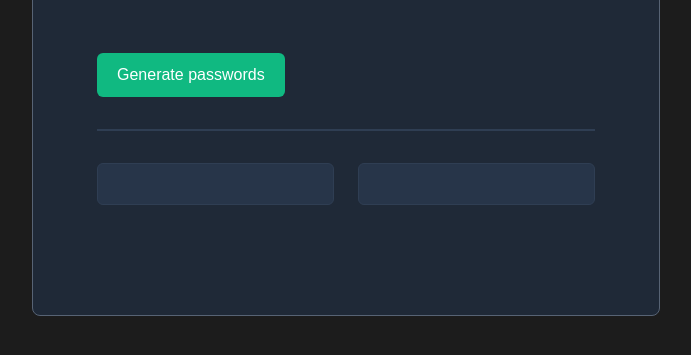
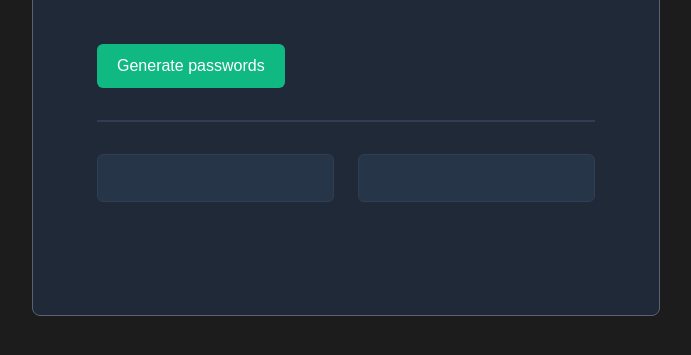
Before and after one commit to jordanlayao/Password-Generator-Project, a plain HTML site: page index.html in a window 1280 px wide. Shown: the part 359-714 px from the top of the page, without its empty margins (294-985 px from the left). Drawn offline with Linux system fonts and the light colour scheme.

Commit message:
css and html updates

```diff
--- a/index.css
+++ b/index.css
@@ -127,6 +127,7 @@ span {
     gap: 24px;
     align-self: stretch;
     width: 100%;
+    height: 60px;
 }
 
 .password-display {
@@ -135,12 +136,10 @@ span {
     justify-content: center;
     align-items: center;
     gap: 12px;
+    height: 30px;
+    /* Font */
+    color: #05e89c;
     font-size: 16px;
     font-style: normal;
     font-weight: 400;
-    line-height: 24px;
-    color: white;
-    text-align: center;
-    letter-spacing: -0.48px;
-    word-wrap: break-word;
 }
--- a/index.html
+++ b/index.html
@@ -47,7 +47,7 @@
 
   </section>
 
-  <script src="script.js"></script>
+  <script src="index.js"></script>
 
 </body>
 
```
